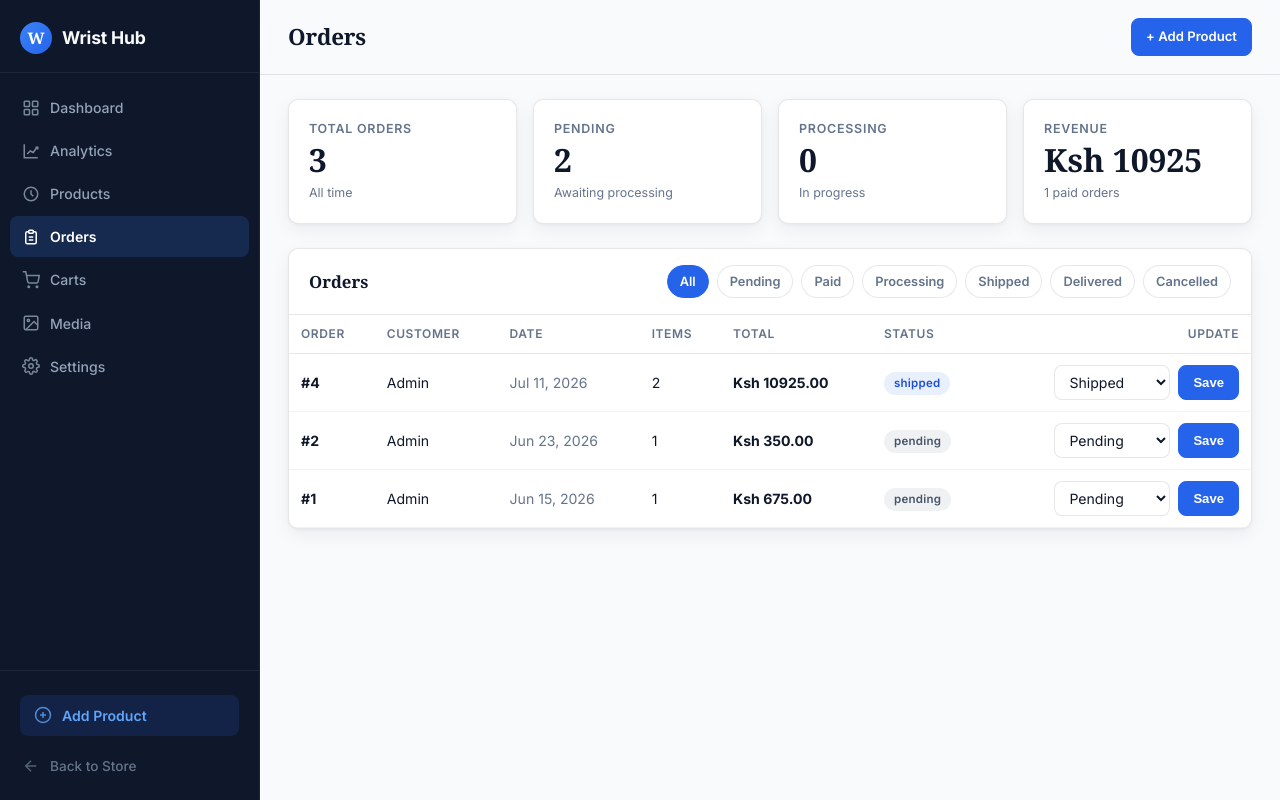
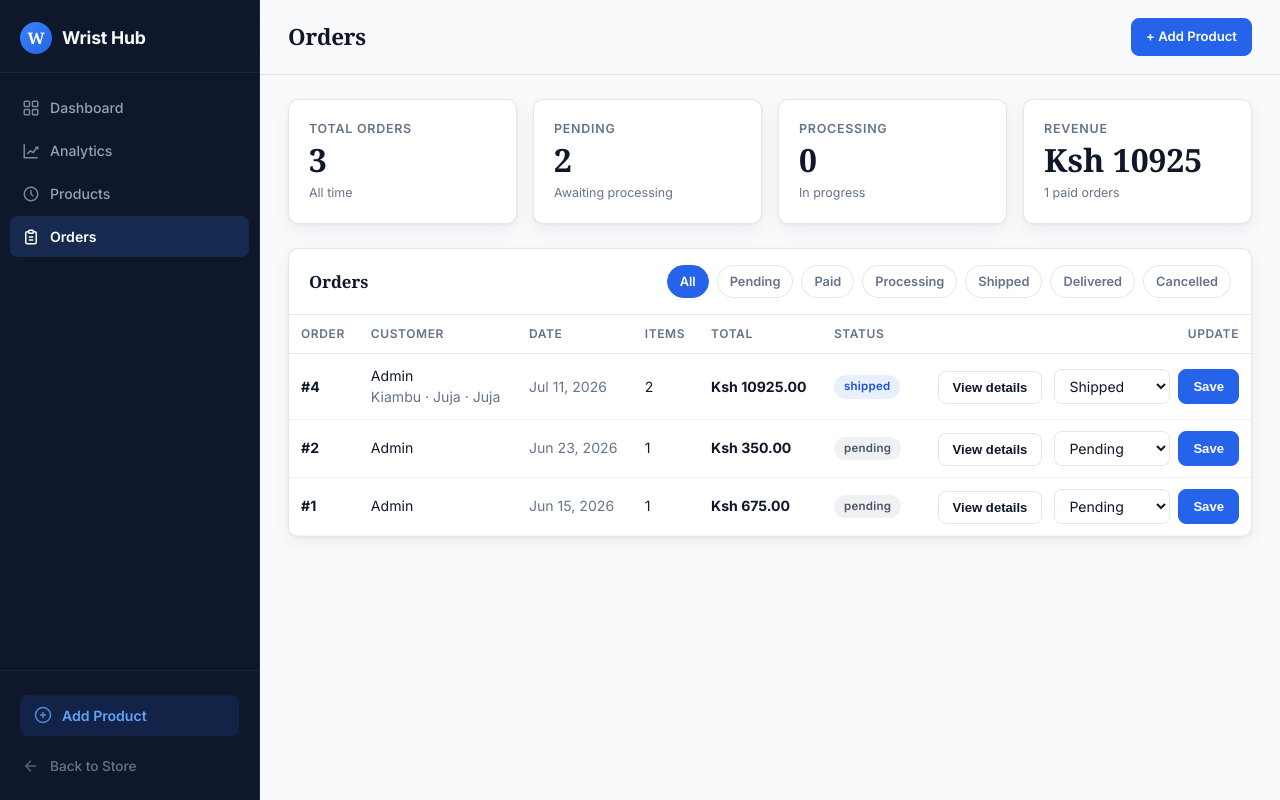
Before and after one commit to oplomo/wristhub, a Django app: page /panel/orders/ in a window 1280 px wide. Run offline with Django 5.2, Linux system fonts and the light colour scheme; data comes from the database, SQL or seed files in the repository; both versions use the stored data as it was after the commit.

Commit message:
phase one

```diff
--- a/whub/wshop/templates/panel/base.html
+++ b/whub/wshop/templates/panel/base.html
@@ -59,34 +59,6 @@
                                 <path d="M9 12h6M9 16h6"/>
                             </svg>
                             <span>Orders</span>
-                        </a>
-                    </li>
-                    <li class="nav-item {% if cart_active %}active{% endif %}">
-                        <a href="{% url 'panel-cart' %}">
-                            <svg class="nav-icon" viewBox="0 0 24 24" fill="none" stroke="currentColor" stroke-width="2">
-                                <circle cx="9" cy="21" r="1"/><circle cx="20" cy="21" r="1"/>
-                                <path d="M1 1h4l2.68 13.39a2 2 0 002 1.61h9.72a2 2 0 002-1.61L23 6H6"/>
-                            </svg>
-                            <span>Carts</span>
-                        </a>
-                    </li>
-                    <li class="nav-item {% if media_active %}active{% endif %}">
-                        <a href="{% url 'panel-media' %}">
-                            <svg class="nav-icon" viewBox="0 0 24 24" fill="none" stroke="currentColor" stroke-width="2">
-                                <rect x="3" y="3" width="18" height="18" rx="2"/>
-                                <circle cx="8.5" cy="8.5" r="1.5"/>
-                                <path d="M21 15l-5-5L5 21"/>
-                            </svg>
-                            <span>Media</span>
-                        </a>
-                    </li>
-                    <li class="nav-item {% if settings_active %}active{% endif %}">
-                        <a href="{% url 'panel-settings' %}">
-                            <svg class="nav-icon" viewBox="0 0 24 24" fill="none" stroke="currentColor" stroke-width="2">
-                                <circle cx="12" cy="12" r="3"/>
-                                <path d="M19.4 15a1.65 1.65 0 00.33 1.82l.06.06a2 2 0 01-2.83 2.83l-.06-.06a1.65 1.65 0 00-1.82-.33 1.65 1.65 0 00-1 1.51V21a2 2 0 01-4 0v-.09A1.65 1.65 0 009 19.4a1.65 1.65 0 00-1.82.33l-.06.06a2 2 0 01-2.83-2.83l.06-.06A1.65 1.65 0 004.68 15a1.65 1.65 0 00-1.51-1H3a2 2 0 010-4h.09A1.65 1.65 0 004.6 9a1.65 1.65 0 00-.33-1.82l-.06-.06a2 2 0 012.83-2.83l.06.06A1.65 1.65 0 009 4.68a1.65 1.65 0 001-1.51V3a2 2 0 014 0v.09a1.65 1.65 0 001 1.51 1.65 1.65 0 001.82-.33l.06-.06a2 2 0 012.83 2.83l-.06.06A1.65 1.65 0 0019.4 9a1.65 1.65 0 001.51 1H21a2 2 0 010 4h-.09a1.65 1.65 0 00-1.51 1z"/>
-                            </svg>
-                            <span>Settings</span>
                         </a>
                     </li>
                 </ul>
--- a/whub/wshop/templates/panel/orders.html
+++ b/whub/wshop/templates/panel/orders.html
@@ -60,12 +60,16 @@
                                     {% else %}
                                         {{ order.full_name }}
                                     {% endif %}
+                                    {% if order.county or order.sub_county %}
+                                        <br><span class="text-muted">{{ order.county|title }}{% if order.sub_county %} &middot; {{ order.sub_county|title }}{% endif %}{% if order.ward %} &middot; {{ order.ward|title }}{% endif %}</span>
+                                    {% endif %}
                                 </td>
                                 <td class="text-muted">{{ order.created_at|date:"M d, Y" }}</td>
                                 <td>{{ order.item_count }}</td>
                                 <td><strong>Ksh {{ order.total|floatformat:2 }}</strong></td>
                                 <td><span class="badge {{ order.status_badge }}">{{ order.status }}</span></td>
                                 <td class="text-right">
+                                    <button class="btn btn-secondary" type="button" data-order-toggle="{{ order.pk }}" style="margin-right: 8px;">View details</button>
                                     <form method="post" style="display: inline-flex; gap: 8px; justify-content: flex-end;">
                                         {% csrf_token %}
                                         <input type="hidden" name="order_id" value="{{ order.pk }}">
--- a/whub/wshop/views.py
+++ b/whub/wshop/views.py
@@ -546,6 +546,8 @@ def cart_checkout(request):
     items = get_cart_items(cart)
     initial = {}
 
+    theme = "women"
+
     if request.user.is_authenticated:
         full_name = request.user.get_full_name()
         if full_name:
@@ -598,7 +600,7 @@ def cart_checkout(request):
             "items": items,
             "form": form,
             "cart_count": get_cart_count(cart),
-            "theme": "unisex",
+            "theme": theme,
         },
     )
 
--- a/whub/wshop/views_admin.py
+++ b/whub/wshop/views_admin.py
@@ -826,6 +826,7 @@ def admin_image_delete(request, slug, image_id):
 
 def admin_orders(request):
     allowed_statuses = {choice[0] for choice in Order.STATUS_CHOICES}
+    status_filter = request.GET.get("status", "").strip()
 
     if request.method == "POST":
         order_id = request.POST.get("order_id")
@@ -836,7 +837,6 @@ def admin_orders(request):
                 messages.success(request, "Order #%s updated to %s." % (order_id, new_status))
         return redirect("panel-orders" + ("?status=%s" % status_filter if status_filter else ""))
 
-    status_filter = request.GET.get("status", "").strip()
     orders_qs = Order.objects.select_related("user").prefetch_related("items__watch")
     if status_filter in allowed_statuses:
         orders_qs = orders_qs.filter(status=status_filter)
```
Also changed, not shown: whub/wshop/templates/checkout.html (+13 -3 lines), whub/db.sqlite3.
